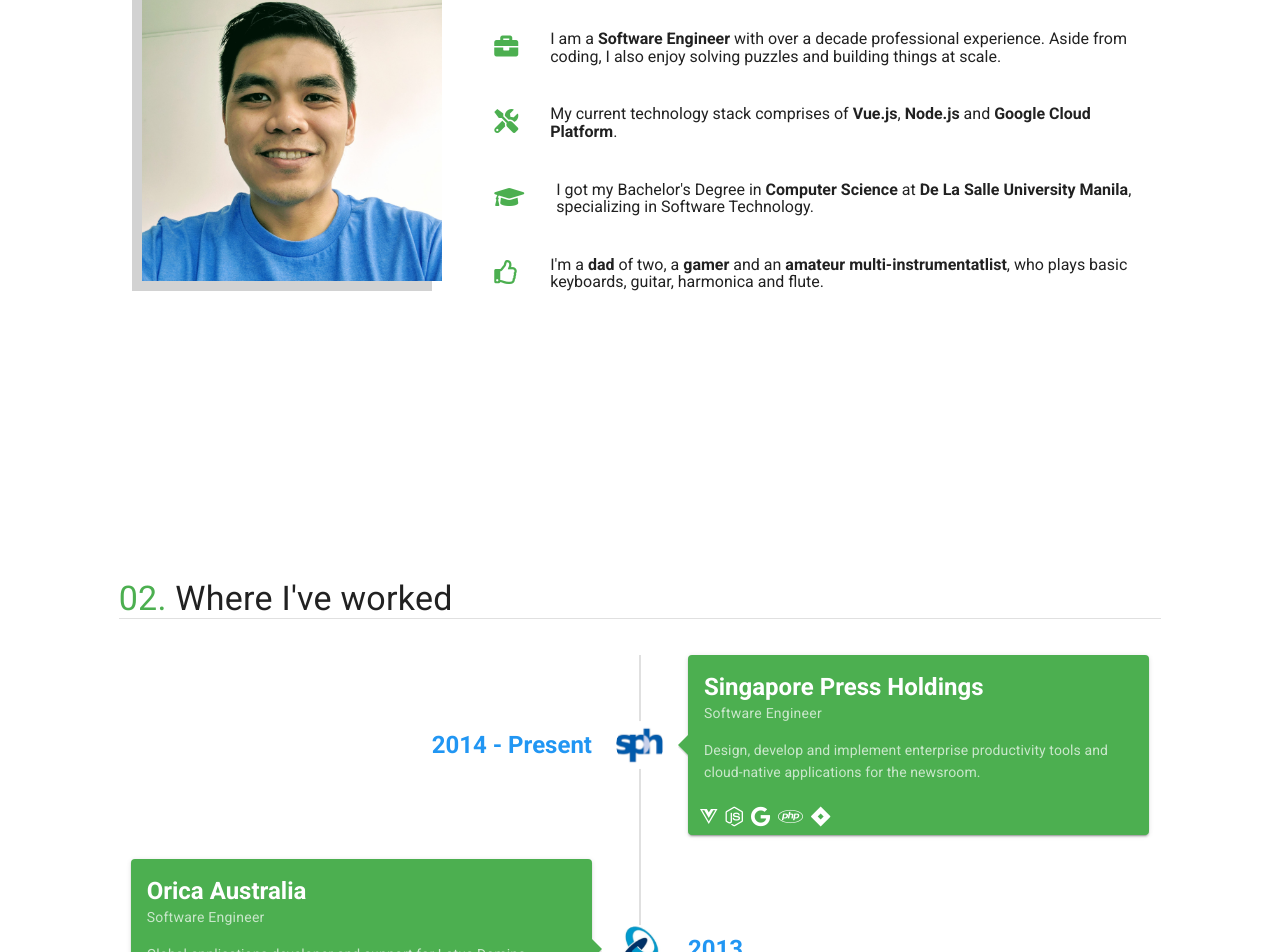
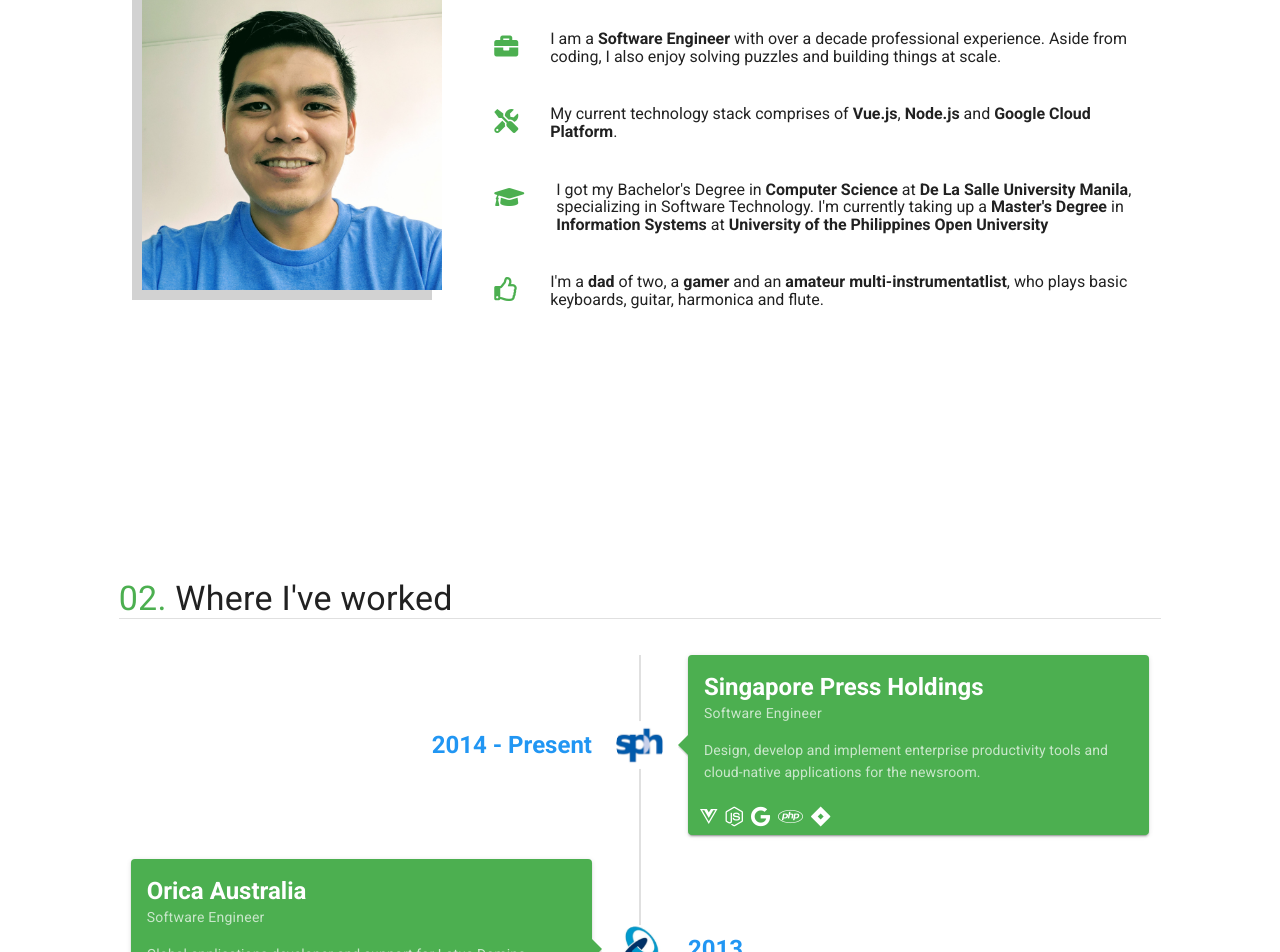
Before and after one commit to ecnopdev/vue-portfolio, a Vue app: page /#/main in a window 1280 px wide. Shown: the part 938-1890 px from the top of the page. Built offline with nearby package versions, Linux system fonts and the light colour scheme; a web font is replaced by a local one.

Commit message:
update about details

```diff
--- a/src/sections/About.vue
+++ b/src/sections/About.vue
@@ -68,7 +68,7 @@
                   I got my Bachelor's Degree in
                 <b>Computer Science</b> at
                 <b>De La Salle University Manila</b>, specializing in Software
-                Technology.
+                Technology. I'm currently taking up a <b>Master's Degree</b> in <b>Information Systems</b> at <b>University of the Philippines Open University</b>
                   </p>
                 </v-list-item-content>
               </v-list-item>
```
Also changed, not shown: 9 other files (tests, documents, lock files or other folders).
